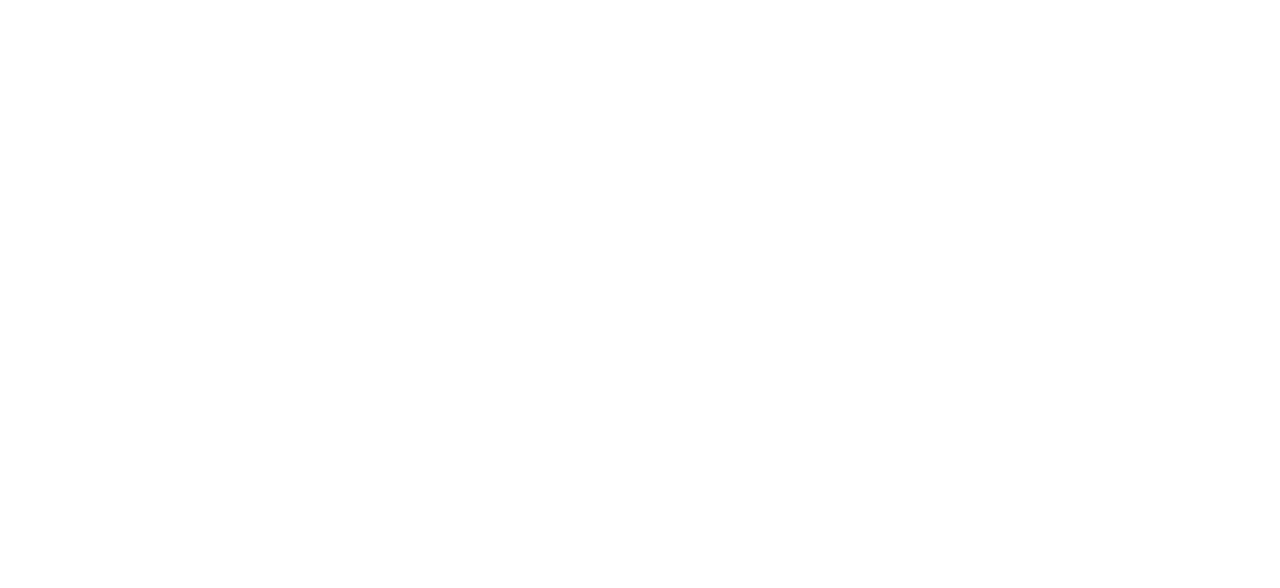
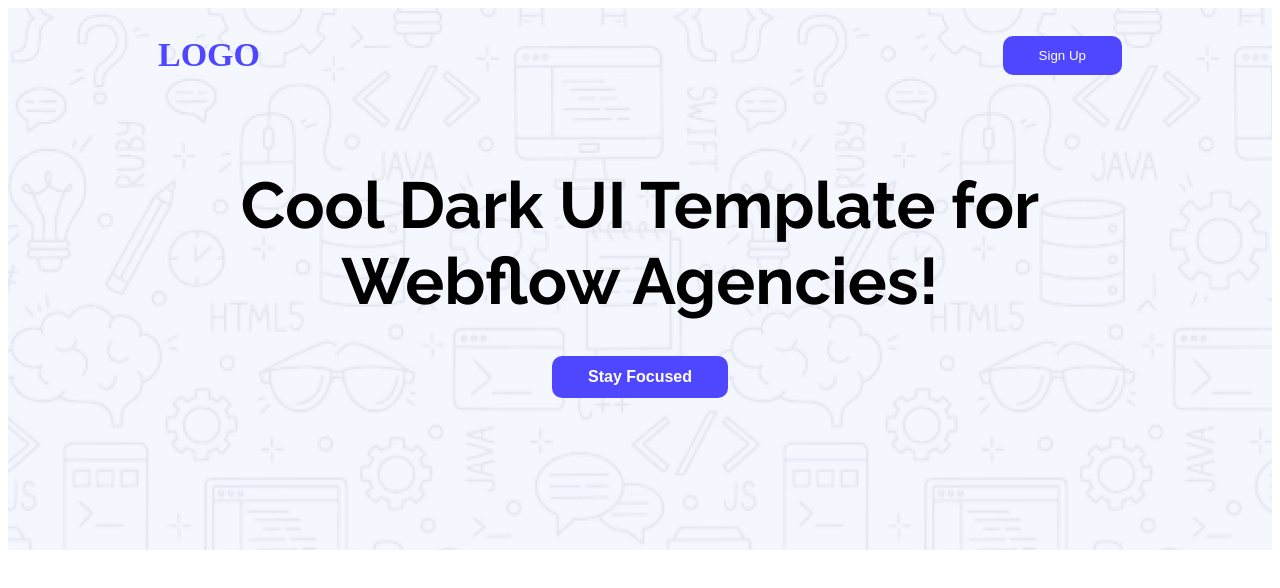
Before and after one commit to alaminbinilias/first_assignment, a plain HTML site: page index.html in a window 1280 px wide. Drawn offline with Linux system fonts and the light colour scheme.

Commit message:
add Nav_ber

```diff
--- a/css/style.css
+++ b/css/style.css
@@ -0,0 +1,66 @@
+/*all fonts*/
+
+.raleway-normal {
+  font-family: "Raleway", sans-serif;
+  font-optical-sizing: auto;
+  font-style: normal;
+}
+
+
+
+/*Navber Style*/
+nav{
+    max-width: 100%;
+    background:url("/Assets/Hero-bg.png");
+}
+
+
+.add_logo{
+    display: flex;
+    justify-content: space-between;
+    margin: 5px 150px;
+}
+
+.sign_btn{
+    display: flex;
+    align-items: center;
+}
+
+.add_logo h2{
+    font-size: 34px;
+    color: #4E47FF;
+}
+.add_logo button{
+    background-color: #4E47FF;
+    color:#FFFFFF;
+    padding: 12px 36px;
+    border-radius: 10px;
+    border:none;
+}
+
+.content_navber{
+    max-width: 905px;
+    margin: 0 auto;
+}
+
+.add_content p{
+    font-size: 65px;
+    font-weight: bold;
+    text-align: center;
+    margin-bottom: 37px;
+}
+.btn{
+    display: flex;
+    justify-content: center;
+}
+.btn button{
+    padding: 12px 36px;
+    background-color: #4E47FF;
+    color: #FFFFFF;
+    font-size: 16px;
+    font-weight: bold;
+    border: none;
+    border-radius: 10px;
+    margin-bottom: 152px;
+    cursor: pointer;
+}
--- a/index.html
+++ b/index.html
@@ -4,10 +4,34 @@
     <meta charset="UTF-8">
     <meta name="viewport" content="width=device-width, initial-scale=1.0">
     <title>Landing_Pages</title>
+    <style>
+    @import url('https://fonts.googleapis.com/css2?family=Raleway:ital,wght@0,100..900;1,100..900&display=swap');
+</style>
     <link rel="stylesheet" href="css/style.css">
 </head>
 <body>
     <header>
+        <nav>
+            <div class="add_nav">
+                    <div class="add_logo">
+                        <div class="logo">
+                            <h2>LOGO</h2>
+                        </div>
+                        <div class="sign_btn">
+                            <button>Sign Up</button>
+                        </div>
+                    </div>
+                </div>
+                <div class="content_navber">
+                    <div class="add_content raleway-normal">
+                        <p>Cool Dark UI Template for Webflow Agencies!</p>
+                        <div class="btn">
+                            <button>Stay Focused</button>
+                        </div>
+                    </div>
+                </div>
+            </div>
+        </nav>
     </header>
     <body>
     </body>
```
Also changed, not shown: Assets/Hero-bg.png (added), Assets/avatar.png (added), Assets/icon-star.png (added), Assets/wc-big.png (added), Assets/wc-mini.png (added).
